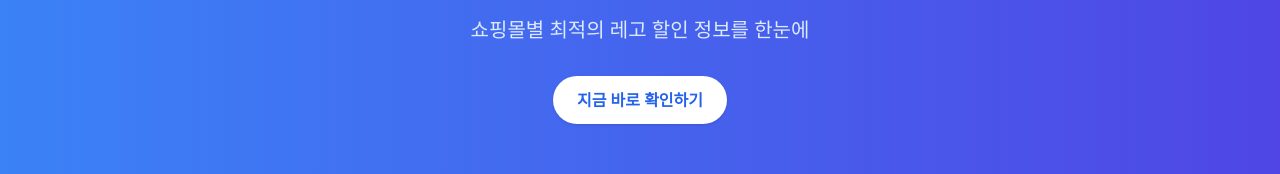
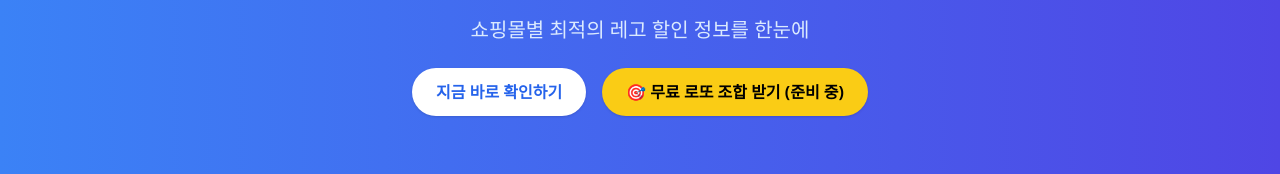
Before and after one commit to mysmartdeal/mysmartdeal, a Next.js app: page / in a window 1280 px wide. Shown: the part 128-302 px from the top of the page. Built offline with nearby package versions, Linux system fonts and the light colour scheme; no server answers.

Commit message:
Update HeroSection.js

```diff
--- a/components/HeroSection.js
+++ b/components/HeroSection.js
@@ -6,15 +6,24 @@ export default function HeroSection() {
       <h1 className="text-4xl sm:text-5xl font-extrabold mb-4">
         레고 마니아를 위한 할인 큐레이션 플랫폼
       </h1>
-      <p className="text-lg sm:text-xl text-blue-100 mb-8">
+      <p className="text-lg sm:text-xl text-blue-100 mb-6">
         쇼핑몰별 최적의 레고 할인 정보를 한눈에
       </p>
-      <a
-        href="#cards"
-        className="inline-block bg-white text-blue-600 font-semibold rounded-full px-6 py-3 shadow hover:scale-105 transition"
-      >
-        지금 바로 확인하기
-      </a>
+
+      <div className="flex flex-col sm:flex-row justify-center gap-4">
+        <a
+          href="#cards"
+          className="bg-white text-blue-600 font-semibold rounded-full px-6 py-3 shadow hover:scale-105 transition"
+        >
+          지금 바로 확인하기
+        </a>
+        <a
+          href="/lotto"
+          className="bg-yellow-400 text-black font-semibold rounded-full px-6 py-3 shadow hover:scale-105 transition"
+        >
+          🎯 무료 로또 조합 받기 (준비 중)
+        </a>
+      </div>
     </section>
   );
 }
```
